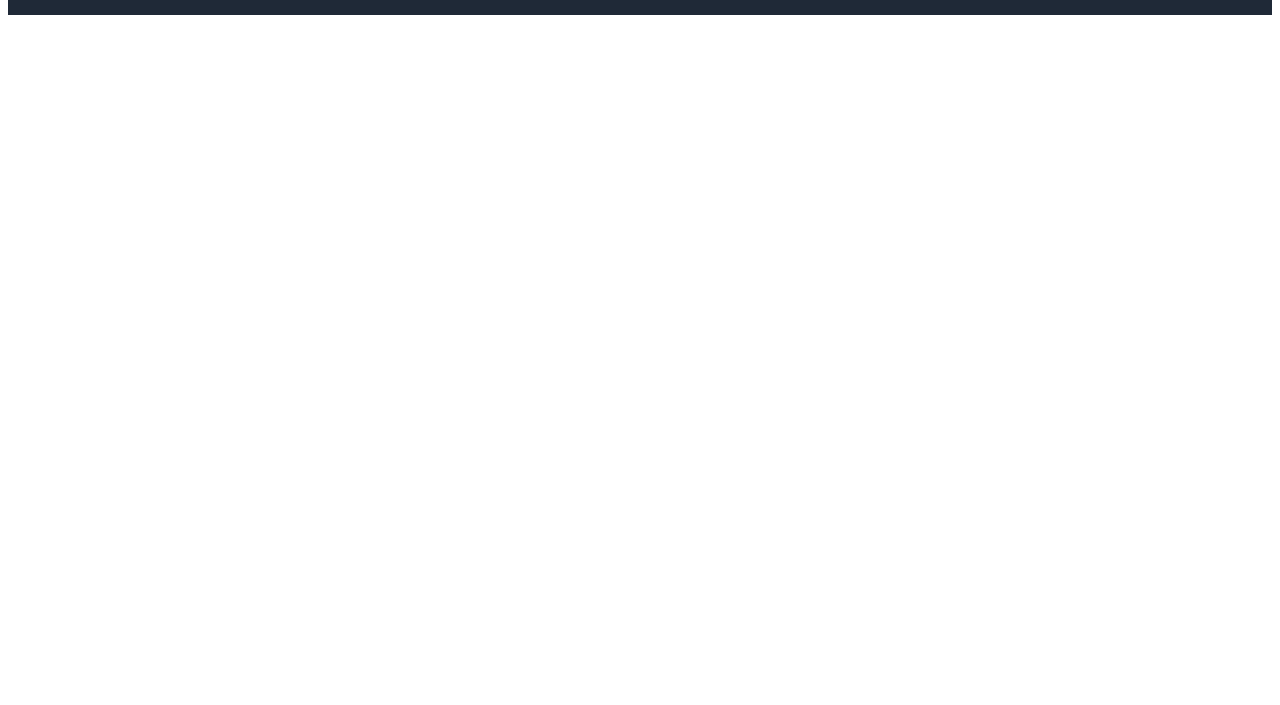
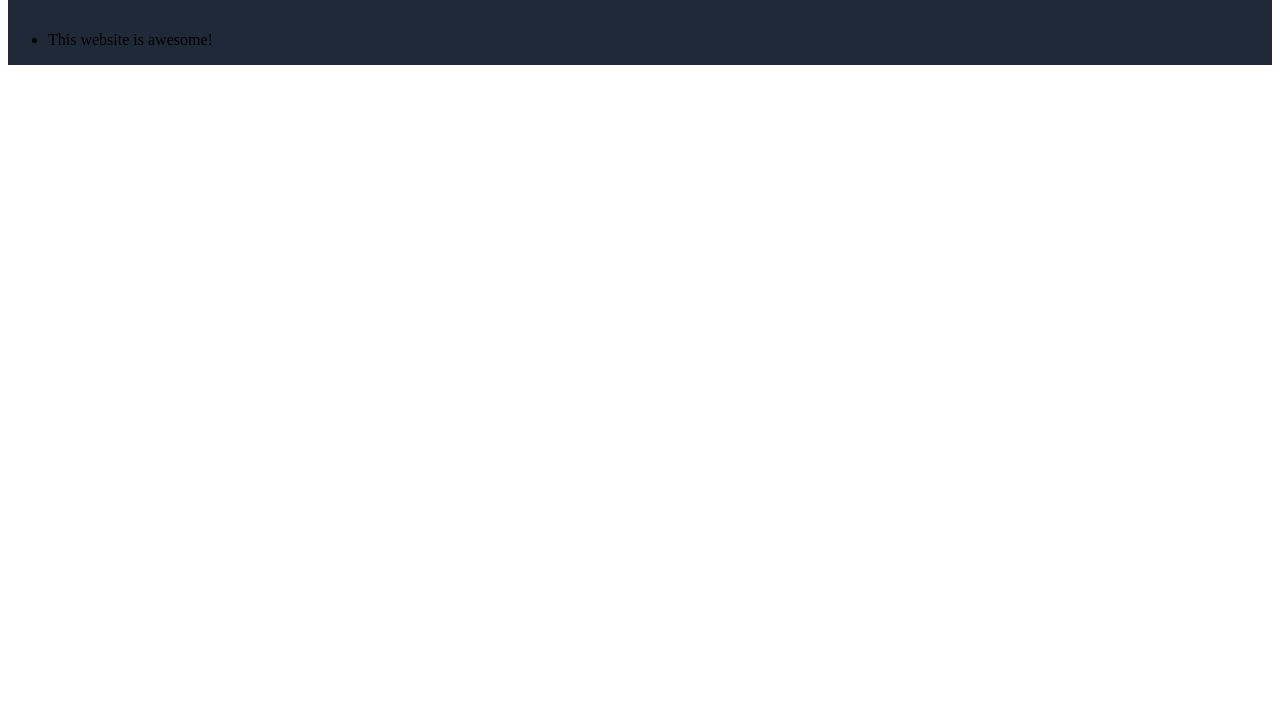
Before and after one commit to NathanYap-726/Odin-landing-page, a plain HTML site: page index.html in a window 1280 px wide. Shown: the part 95-800 px from the top of the page. Drawn offline with Linux system fonts and the light colour scheme.

Commit message:
worked a little on second chunk of container. needs more.

```diff
--- a/index.html
+++ b/index.html
@@ -15,5 +15,13 @@
         <li><a href=headerlinkthree.html> Support</a></li>
     </ul>
 </div>
+
+<div class="middle-header-container">
+    <ul class = "middle-header-text">
+        <li class = 'middle-text-one'> This website is awesome! </li>
+    </ul>
+
+
+</div>
 </body>
 </html>
--- a/style.css
+++ b/style.css
@@ -1,8 +1,12 @@
 /* {
    outline:2px solid red;
 }
+*/
 
-*/
+a{
+    color:#e5e7eb;
+}
+
 .upper-header-container{
     display:flex;
     justify-content: space-between;
@@ -19,6 +23,16 @@
     font-size: 18px;
     color: #e5e7eb;
 }
-a{
-    color:#e5e7eb;
+
+.middle-header-container  {
+    display:flex;
+    justify-content: space-around;
+    background-color: #1f2937;
+    flex-direction: column;
 }
+
+#one .middle-header-text li  {
+    font-size: 48px;
+    font-weight: bolder;
+
+}
```
